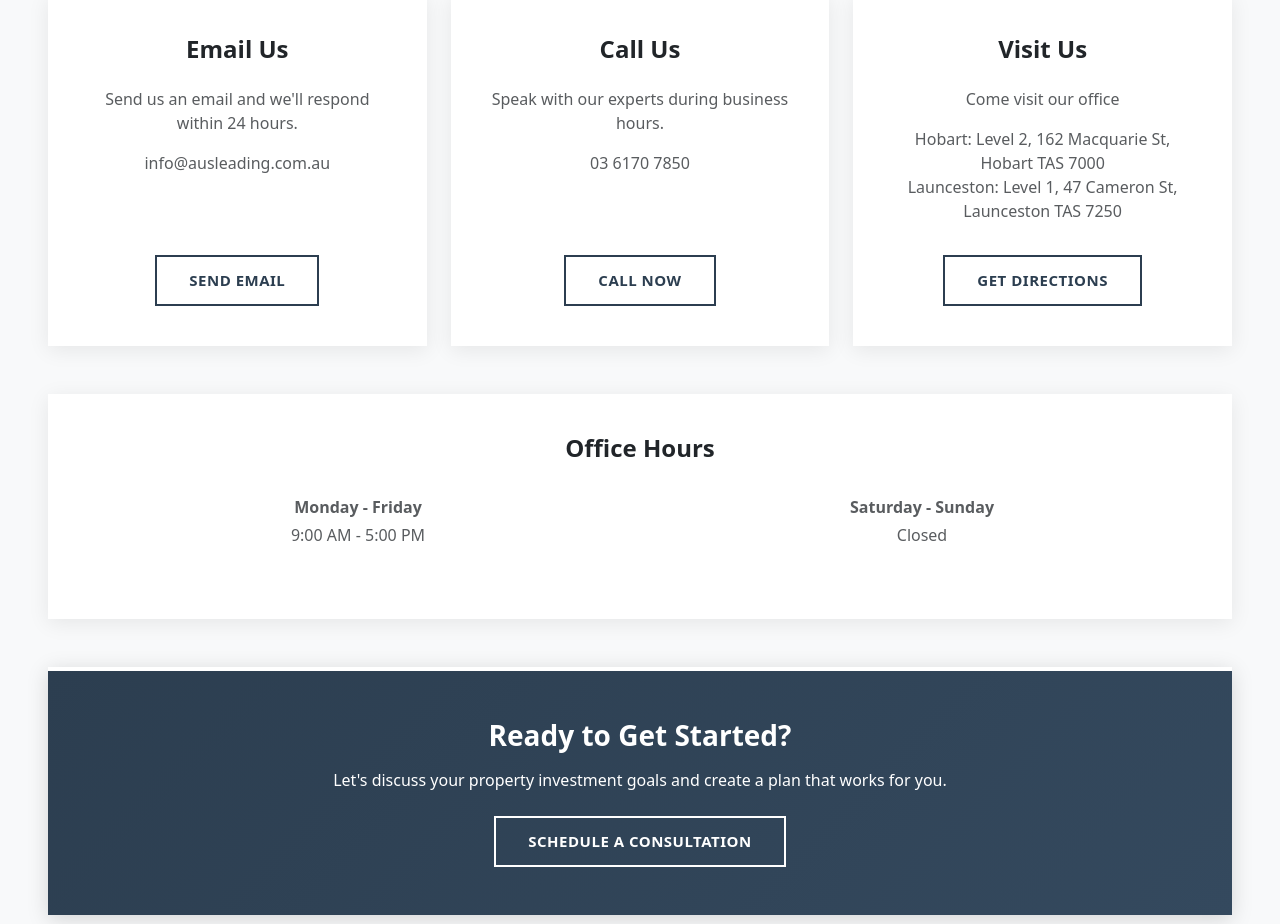
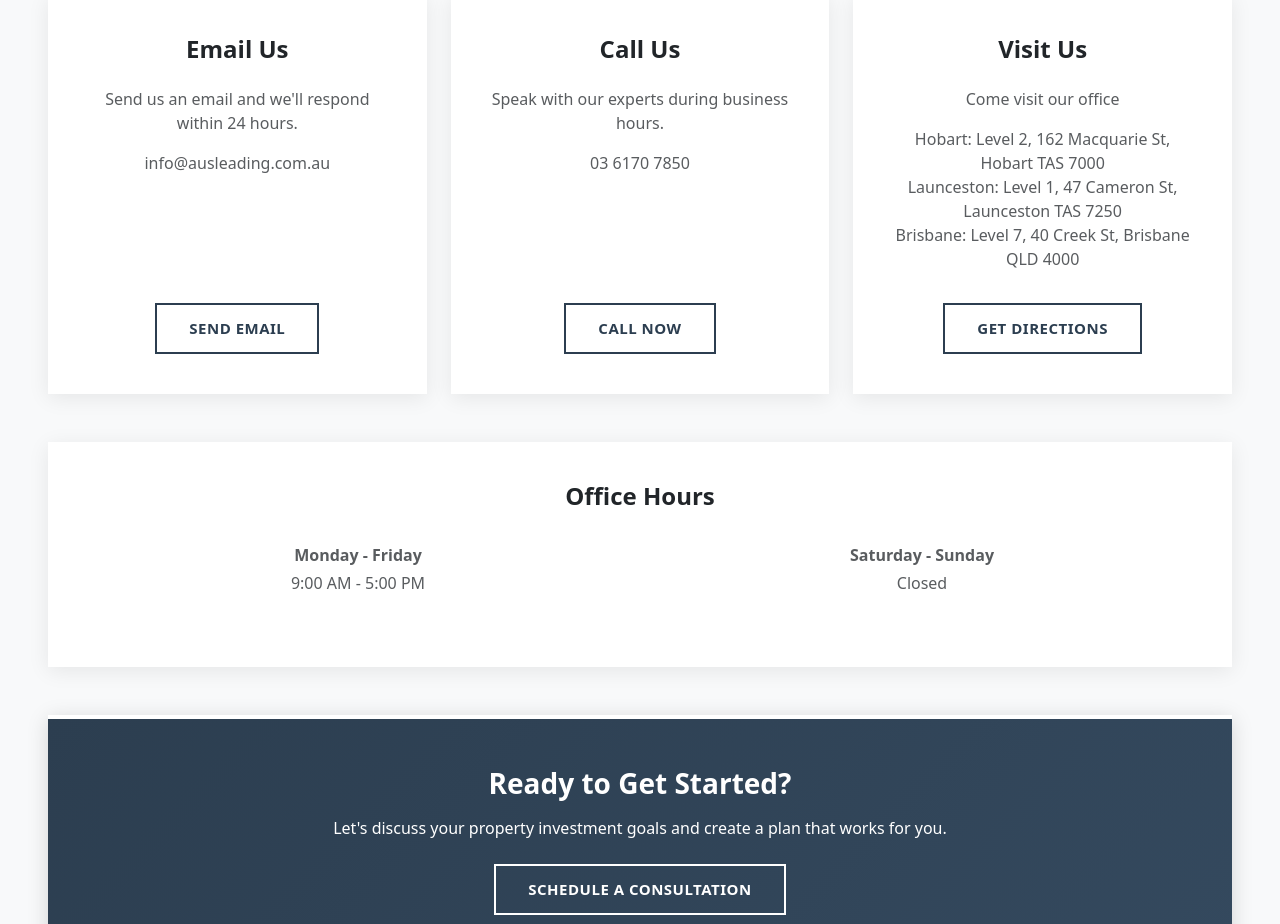
Before and after one commit to OM-Lending/auslending, a React (Create React App) app: page /contact-us in a window 1280 px wide. Shown: the part 777-1701 px from the top of the page. Built offline with nearby package versions, Linux system fonts and the light colour scheme.

Commit message:
Add Brisbane contact address to ContactUs page

```diff
--- a/src/pages/ContactUs.js
+++ b/src/pages/ContactUs.js
@@ -132,6 +132,8 @@ function ContactUs() {
                   Hobart: Level 2, 162 Macquarie St, Hobart TAS 7000
                   <br />
                   Launceston: Level 1, 47 Cameron St, Launceston TAS 7250
+                  <br />
+                  Brisbane: Level 7, 40 Creek St, Brisbane QLD 4000
                 </p>
               </div>
               <div className="contact-card-button">
```
